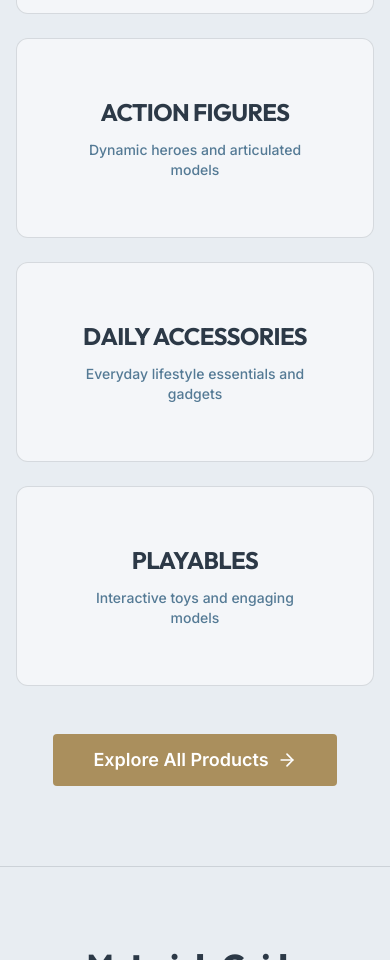
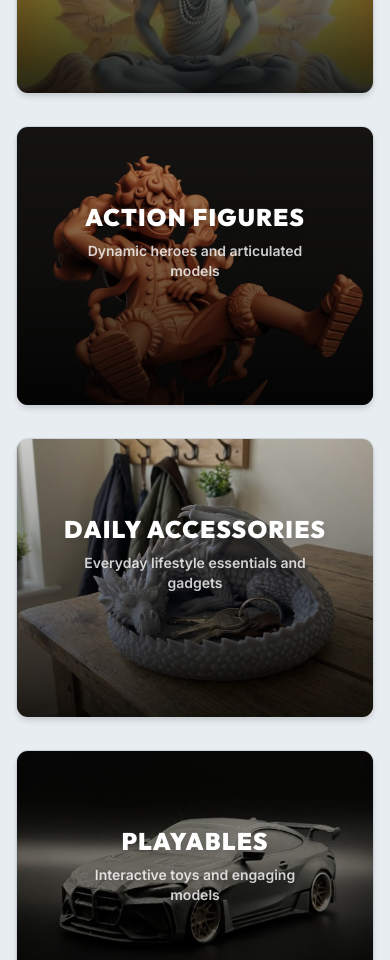
Before and after one commit to Gautham479/3dprinter, a Next.js app: page / in a window 390 px wide. Shown: the part 1040-2000 px from the top of the page. Built offline with nearby package versions, Linux system fonts and the light colour scheme; no server answers; the database is empty.

Commit message:
feat: implement 3D printer configuration panel with material, color, quality, and infill controls

```diff
--- a/app/category/[category]/page.js
+++ b/app/category/[category]/page.js
@@ -36,12 +36,12 @@ function CategoryHero({ category }) {
 
   const tagline = getCategoryTagline(safeCategory);
 
-  // Get object-position based on category
   const getObjectPosition = (category) => {
     const cat = category.toLowerCase();
     if (cat.includes('collectible')) return 'center 20%';
-    if (cat.includes('playable')) return 'center';
-    return '';
+    if (cat.includes('playable')) return 'bottom';
+    if (cat.includes('action figure')) return 'top';
+    return 'center';
   };
 
   return (
--- a/app/globals.css
+++ b/app/globals.css
@@ -4,7 +4,7 @@
 :root {
   /* BACKGROUNDS */
   --app-surface-bg: #E8EDF2; /* Light cool grayish-blue */
-  --app-surface-card: rgba(255, 255, 255, 0.5); /* Frosted contrast for cards */
+  --app-surface-card: #FFFFFF; /* Solid contrast for cards */
   --app-surface-muted: rgba(44, 57, 71, 0.05); /* Very subtle navy tint */
   --app-surface-border: rgba(44, 57, 71, 0.15); /* Soft structural navy border */
 
--- a/components/Categories.jsx
+++ b/components/Categories.jsx
@@ -1,8 +1,9 @@
 "use client";
 
 import React from 'react';
-import { ArrowRight } from 'lucide-react';
+import { ArrowRight, ArrowUpRight } from 'lucide-react';
 import Link from 'next/link';
+import Image from 'next/image';
 import { motion } from 'framer-motion';
 
 export default function Categories() {
@@ -10,32 +11,36 @@ export default function Categories() {
     {
       title: "Idols",
       desc: "Collectible idols and premium figurines",
-      borderColor: "border-surface-border",
-      bgColor: "bg-surface-card",
+      image: "/photos/idols.jpeg",
+      link: "/category/idols",
+      position: "object-center",
     },
     {
       title: "Action Figures",
       desc: "Dynamic heroes and articulated models",
-      borderColor: "border-surface-border",
-      bgColor: "bg-surface-card",
+      image: "/photos/action 1.jpeg",
+      link: "/category/action figures",
+      position: "object-top",
     },
     {
       title: "Daily Accessories",
       desc: "Everyday lifestyle essentials and gadgets",
-      borderColor: "border-surface-border",
-      bgColor: "bg-surface-card",
+      image: "/photos/daily acc .jpeg",
+      link: "/category/daily accessories",
+      position: "object-center",
     },
     {
       title: "Playables",
       desc: "Interactive toys and engaging models",
-      borderColor: "border-surface-border",
-      bgColor: "bg-surface-card",
+      image: "/photos/playables.jpeg",
+      link: "/category/playables",
+      position: "object-bottom",
     },
   ];
 
   return (
     <section className="w-full py-20 bg-surface-bg border-b border-surface-border font-sans">
-      <div className="max-w-[1000px] mx-auto px-4 sm:px-6 lg:px-8">
+      <div className="max-w-[1200px] mx-auto px-4 sm:px-6 lg:px-8">
 
         <motion.div
           initial={{ opacity: 0, y: 20 }}
@@ -44,37 +49,49 @@ export default function Categories() {
           transition={{ duration: 0.6 }}
           className="mb-12 text-center w-full"
         >
-          <h2 className="text-3xl md:text-4xl font-black text-fg tracking-tight mb-2">Our Collections</h2>
-          <p className="text-fg-subtle text-lg">Find exactly what you're looking for</p>
+          <h2 className="text-3xl md:text-4xl font-black text-fg tracking-tight mb-2 uppercase">Our Collections</h2>
+          <p className="text-fg-subtle text-lg font-medium">Find exactly what you're looking for</p>
         </motion.div>
 
-        <div className="grid grid-cols-1 md:grid-cols-2 gap-6">
+        <div className="grid grid-cols-1 md:grid-cols-2 gap-8">
           {categories.map((cat, i) => {
-            const CardContent = (
-              <motion.div
-                initial={{ opacity: 0, y: 20 }}
-                whileInView={{ opacity: 1, y: 0 }}
-                viewport={{ once: true }}
-                transition={{ duration: 0.6, delay: i * 0.1 }}
-                className={`group flex flex-col items-center justify-center text-center p-10 rounded-xl border ${cat.borderColor} ${cat.bgColor} transition-colors duration-200 hover:bg-surface-muted min-h-[200px]`}
+            return (
+              <Link
+                key={i}
+                href={cat.link}
+                className="group block relative w-full h-[280px] sm:h-[320px] rounded-xl overflow-hidden border border-surface-border shadow-md focus:outline-none"
               >
-                <h3 className="text-2xl font-bold tracking-tight text-fg mb-3 uppercase">
-                  {cat.title}
-                </h3>
-                <p className="text-sm md:text-base font-medium text-fg-muted max-w-[80%]">
-                  {cat.desc}
-                </p>
-              </motion.div>
-            );
+                {/* Background Image */}
+                <div className="absolute inset-0 z-0 bg-surface-muted">
+                  <Image
+                    src={cat.image}
+                    alt={cat.title}
+                    fill
+                    sizes="(max-width: 768px) 100vw, 50vw"
+                    className={`object-cover ${cat.position} w-full h-full transition-transform duration-500 group-hover:scale-105`}
+                    priority={i < 2}
+                  />
+                </div>
 
-            return cat.link ? (
-              <Link key={i} href={cat.link} className="block w-full focus:outline-none">
-                {CardContent}
+                {/* Dark Gradient Overlay */}
+                <div className="absolute inset-0 z-10 bg-gradient-to-t from-black/85 via-black/45 to-black/20 group-hover:from-black/90 group-hover:via-black/55 group-hover:to-black/25 transition-all duration-300" />
+
+                {/* Card Content */}
+                <div className="absolute inset-0 z-20 flex flex-col items-center justify-center text-center p-8 select-none">
+                  <h3 className="text-2xl sm:text-3xl font-black tracking-wider text-white mb-2 uppercase drop-shadow-md">
+                    {cat.title}
+                  </h3>
+                  <p className="text-sm sm:text-base font-semibold text-white/80 max-w-[85%] mb-4 drop-shadow-sm">
+                    {cat.desc}
+                  </p>
+
+                  {/* Hover CTA Indicator */}
+                  <span className="inline-flex items-center gap-1.5 text-xs font-bold uppercase tracking-widest text-primary-500 bg-white/10 backdrop-blur-sm border border-white/10 rounded-full px-4 py-2 opacity-0 transform translate-y-2 group-hover:opacity-100 group-hover:translate-y-0 transition-all duration-300">
+                    Explore Collection
+                    <ArrowUpRight className="w-3.5 h-3.5" />
+                  </span>
+                </div>
               </Link>
-            ) : (
-              <div key={i} className="block w-full focus:outline-none">
-                {CardContent}
-              </div>
             );
           })}
         </div>
@@ -84,11 +101,14 @@ export default function Categories() {
           whileInView={{ opacity: 1, y: 0 }}
           viewport={{ once: true }}
           transition={{ duration: 0.6, delay: 0.4 }}
-          className="mt-12 flex justify-center"
+          className="mt-16 flex justify-center"
         >
-          <Link href="/products" className="inline-flex items-center justify-center bg-primary-600 hover:bg-primary-700 text-white font-semibold text-lg py-3 px-10 rounded-sm transition-colors duration-200">
+          <Link
+            href="/products"
+            className="inline-flex items-center justify-center bg-primary-500 hover:bg-primary-600 text-white font-bold text-base py-3.5 px-10 rounded-sm shadow-md transition-colors duration-200"
+          >
             Explore All Products
-            <ArrowRight className="w-5 h-5 ml-2" />
+            <ArrowRight className="w-4 h-4 ml-2" />
           </Link>
         </motion.div>
       </div>
--- a/components/ProductsGrid.jsx
+++ b/components/ProductsGrid.jsx
@@ -42,7 +42,7 @@ function ProductCard({ product, handleAddToCart, updateProductColorOption, produ
     <div className="flex flex-col h-full group">
       <Link href={`/products/${product.slug}`} className="flex-grow flex flex-col cursor-pointer">
         <motion.div
-          className="relative rounded-sm border border-surface-border bg-surface-card/80 overflow-hidden flex flex-col h-full transition-all duration-300"
+          className="relative rounded-sm border border-surface-border bg-surface-card overflow-hidden flex flex-col h-full transition-all duration-300"
           whileHover={{ y: -4 }}
           onHoverStart={() => setIsHovered(true)}
           onHoverEnd={() => setIsHovered(false)}
@@ -254,7 +254,7 @@ export default function ProductsGrid({ featuredOnly = false, hideFilters = false
                 whileTap={{ scale: 0.97 }}
                 className={`px-4 py-2 rounded-sm font-bold whitespace-nowrap transition-all text-sm ${activeType === type
                     ? 'bg-primary-500 text-[var(--app-cta-contrast)] shadow-md'
-                    : 'bg-surface-card/80 text-fg-muted hover:text-fg border border-surface-border hover:border-primary-500/30'
+                    : 'bg-surface-card text-fg-muted hover:text-fg border border-surface-border hover:border-primary-500/30'
                   }`}
               >
                 {type}
--- a/store/useStore.js
+++ b/store/useStore.js
@@ -48,7 +48,7 @@ export const useStore = create((set) => ({
     plaFinish: 'Basic',
     color: 'Black',
     colorMode: 'Single Color',
-    quality: 'Standard (0.2mm)',
+    quality: 'Standard',
     strength: 20,
   },
   mockPrice: null,
```
Also changed, not shown: components/ConfigPanel.jsx (+4 -5 lines), components/HowItWorks.jsx (+56 -2 lines), components/Materials.jsx (+66 -13 lines).
